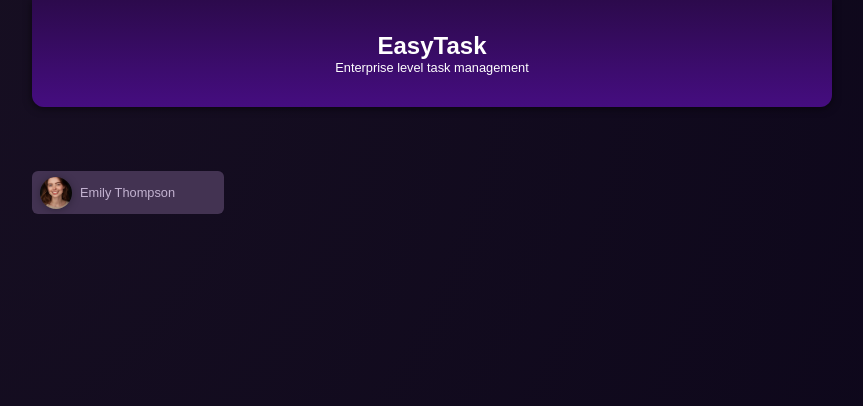
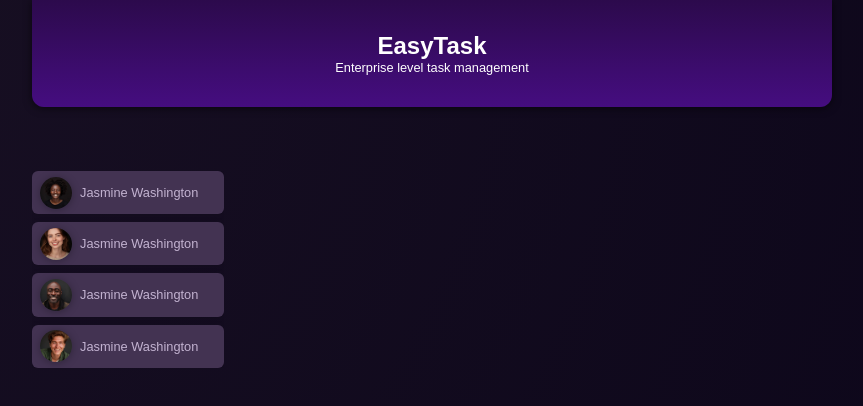
Before and after one commit to giaongo/angular-study, an Angular app: page / in a window 1280 px wide. Shown: the top 406 px of the page, without its empty margins (208-1071 px from the left). Built offline with nearby package versions, Linux system fonts and the light colour scheme.

Commit message:
defining component input

```diff
--- a/src/app/app.component.html
+++ b/src/app/app.component.html
@@ -3,7 +3,16 @@
 <main>
     <ul id="users">
         <li>
-            <app-user/>
+            <app-user [avatar]="users[0].avatar" [name]="users[0].name"/>
+        </li>
+        <li>
+            <app-user [avatar]="users[1].avatar" [name]="users[0].name"/>
+        </li>
+        <li>
+            <app-user [avatar]="users[2].avatar" [name]="users[0].name"/>
+        </li>
+        <li>
+            <app-user [avatar]="users[3].avatar" [name]="users[0].name"/>
         </li>
     </ul>
 </main>
--- a/src/app/app.component.ts
+++ b/src/app/app.component.ts
@@ -1,7 +1,7 @@
 import { Component } from '@angular/core';
 import { HeaderComponent } from './header/header.component';
 import { UserComponent } from "./user/user.component";
-
+import { DUMMY_USERS } from './user/dummy-users';
 
 @Component({
   selector: 'app-root',
@@ -11,4 +11,5 @@ import { UserComponent } from "./user/user.component";
 })
 export class AppComponent {
   title = 'first-angular-app';
+  users = DUMMY_USERS
 }
--- a/src/app/user/user.component.html
+++ b/src/app/user/user.component.html
@@ -1,9 +1,9 @@
 <div>
   <button (click)="onSelectUser()">
     <img
-      [src]="imagePath()"
-      [alt]="selectedUser().name"
+      [src]="imagePath"
+      [alt]="name"
     />
-    <span>{{ selectedUser().name }}</span>
+    <span>{{ name }}</span>
   </button>
 </div>
--- a/src/app/user/user.component.ts
+++ b/src/app/user/user.component.ts
@@ -1,8 +1,5 @@
-import { Component, signal, computed } from '@angular/core';
+import { Component, Input} from '@angular/core';
 
-import { DUMMY_USERS } from './dummy-users';
-
-const randomIndex = Math.floor(Math.random() * DUMMY_USERS.length)
 
 @Component({
   selector: 'app-user',
@@ -11,16 +8,12 @@ const randomIndex = Math.floor(Math.random() * DUMMY_USERS.length)
   styleUrl: './user.component.css'
 })
 export class UserComponent {
-  selectedUser = signal(DUMMY_USERS[randomIndex])
-  imagePath = computed(() => "assets/users/" + this.selectedUser().avatar)
+  @Input() avatar!: string;
+  @Input() name!: string;
 
-  // getter method
-  // get imagePath() {
-  //   return 'assets/users/' + this.selectedUser().avatar
-  // }
-
+  get imagePath() {
+    return "assets/users/" + this.avatar
+  }
   onSelectUser() {
-    const randomIndex = Math.floor(Math.random() * DUMMY_USERS.length)
-    this.selectedUser.set(DUMMY_USERS[randomIndex])
   }
 }
```
